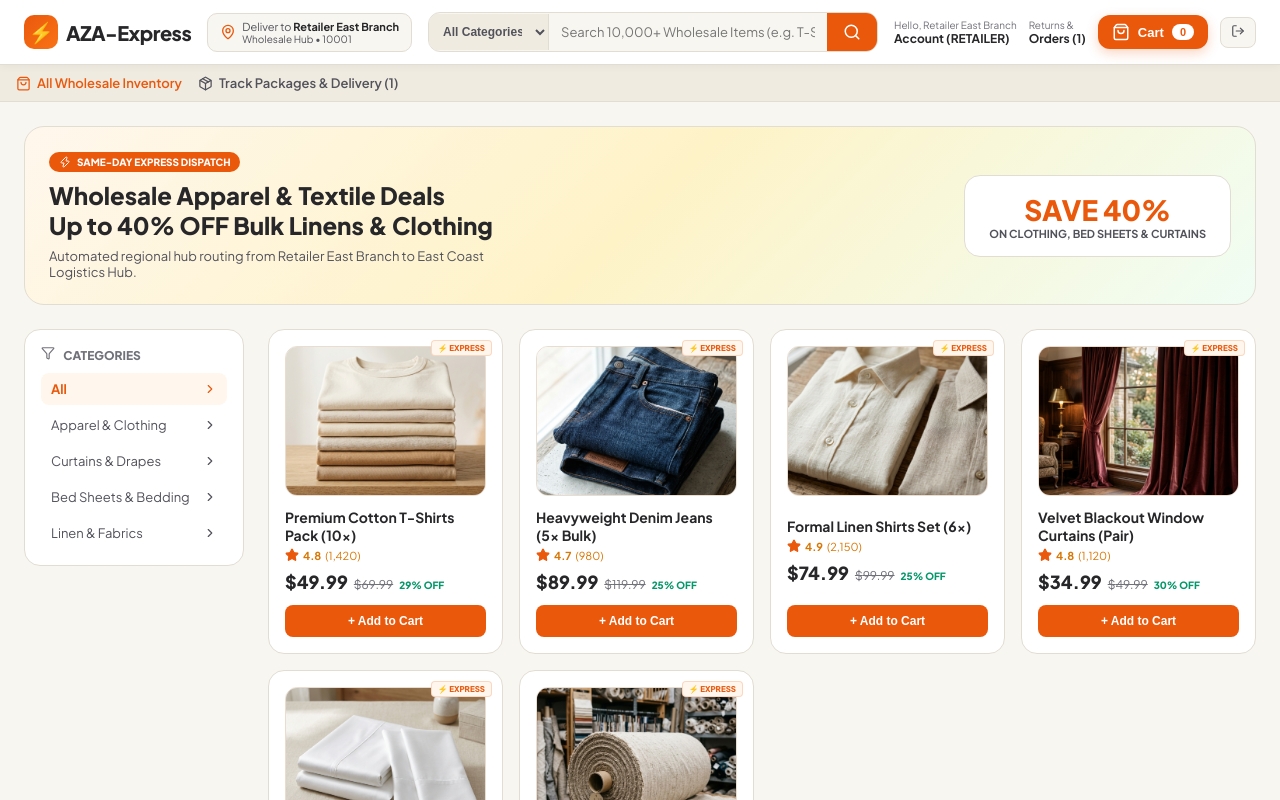
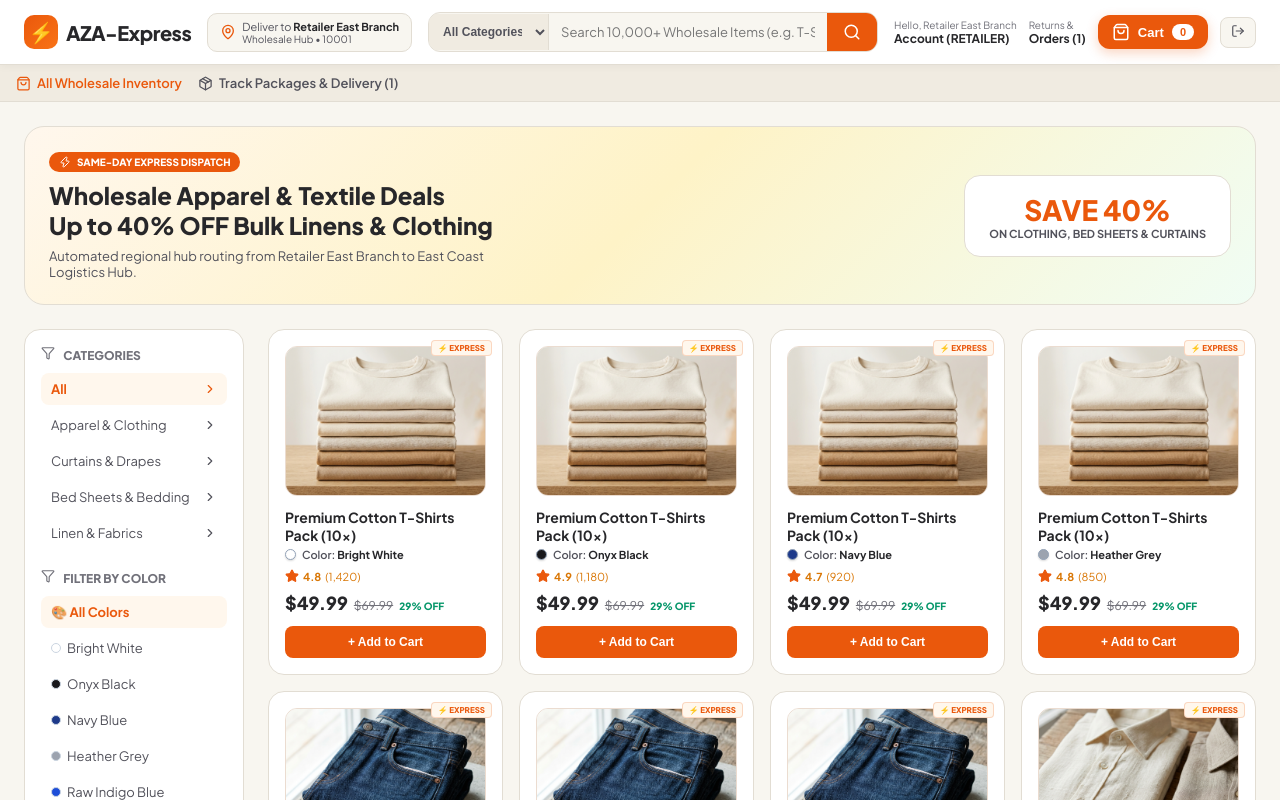
Before and after one commit to maindofficialin-alt/demo-app, a React (Vite) app: page / in a window 1280 px wide. Both pictures are taken after a click on the button "Sign in". Shown: the top 800 px of the page. Built offline with nearby package versions, Linux system fonts and the light colour scheme.

Commit message:
Expand wholesale inventory to 22 color variant items with color filter sidebar

```diff
--- a/src/App.tsx
+++ b/src/App.tsx
@@ -13,16 +13,45 @@ interface ProductItem extends CatalogItem {
   reviews: number;
   mrp: number;
   image: string;
+  colorName: string;
+  colorHex: string;
 }
 
-// Mock Amazon / Flipkart style apparel & textile wholesale catalog
+// Expanded Amazon / Flipkart style wholesale fabric & apparel catalog with color variants
 const ECOM_PRODUCTS: ProductItem[] = [
-  { id: 'cat_01', name: 'Premium Cotton T-Shirts Pack (10x)', price: 49.99, mrp: 69.99, rating: 4.8, reviews: 1420, category: 'Apparel & Clothing', icon: '👕', image: '/assets/cotton_tshirts.png' },
-  { id: 'cat_02', name: 'Heavyweight Denim Jeans (5x Bulk)', price: 89.99, mrp: 119.99, rating: 4.7, reviews: 980, category: 'Apparel & Clothing', icon: '👖', image: '/assets/denim_jeans.png' },
-  { id: 'cat_03', name: 'Formal Linen Shirts Set (6x)', price: 74.99, mrp: 99.99, rating: 4.9, reviews: 2150, category: 'Apparel & Clothing', icon: '👔', image: '/assets/linen_shirts.png' },
-  { id: 'cat_04', name: 'Velvet Blackout Window Curtains (Pair)', price: 34.99, mrp: 49.99, rating: 4.8, reviews: 1120, category: 'Curtains & Drapes', icon: '🪟', image: '/assets/velvet_curtains.png' },
-  { id: 'cat_05', name: 'Egyptian Cotton 800-TC King Bed Sheet Set', price: 54.99, mrp: 79.99, rating: 4.9, reviews: 3400, category: 'Bed Sheets & Bedding', icon: '🛏️', image: '/assets/bed_sheets.png' },
-  { id: 'cat_06', name: 'Raw Organic Linen Fabric Bolt (10 Yards)', price: 64.99, mrp: 89.99, rating: 4.8, reviews: 790, category: 'Linen & Fabrics', icon: '🧵', image: '/assets/fabric_bolt.png' }
+  // Apparel & Clothing - T-Shirts
+  { id: 'cat_01a', name: 'Premium Cotton T-Shirts Pack (10x)', price: 49.99, mrp: 69.99, rating: 4.8, reviews: 1420, category: 'Apparel & Clothing', icon: '👕', image: '/assets/cotton_tshirts.png', colorName: 'Bright White', colorHex: '#ffffff' },
+  { id: 'cat_01b', name: 'Premium Cotton T-Shirts Pack (10x)', price: 49.99, mrp: 69.99, rating: 4.9, reviews: 1180, category: 'Apparel & Clothing', icon: '👕', image: '/assets/cotton_tshirts.png', colorName: 'Onyx Black', colorHex: '#18181b' },
+  { id: 'cat_01c', name: 'Premium Cotton T-Shirts Pack (10x)', price: 49.99, mrp: 69.99, rating: 4.7, reviews: 920, category: 'Apparel & Clothing', icon: '👕', image: '/assets/cotton_tshirts.png', colorName: 'Navy Blue', colorHex: '#1e3a8a' },
+  { id: 'cat_01d', name: 'Premium Cotton T-Shirts Pack (10x)', price: 49.99, mrp: 69.99, rating: 4.8, reviews: 850, category: 'Apparel & Clothing', icon: '👕', image: '/assets/cotton_tshirts.png', colorName: 'Heather Grey', colorHex: '#9ca3af' },
+
+  // Apparel & Clothing - Denim Jeans
+  { id: 'cat_02a', name: 'Heavyweight Denim Jeans (5x Bulk)', price: 89.99, mrp: 119.99, rating: 4.7, reviews: 980, category: 'Apparel & Clothing', icon: '👖', image: '/assets/denim_jeans.png', colorName: 'Raw Indigo Blue', colorHex: '#1d4ed8' },
+  { id: 'cat_02b', name: 'Heavyweight Denim Jeans (5x Bulk)', price: 89.99, mrp: 119.99, rating: 4.9, reviews: 1250, category: 'Apparel & Clothing', icon: '👖', image: '/assets/denim_jeans.png', colorName: 'Jet Black', colorHex: '#09090b' },
+  { id: 'cat_02c', name: 'Heavyweight Denim Jeans (5x Bulk)', price: 89.99, mrp: 119.99, rating: 4.6, reviews: 740, category: 'Apparel & Clothing', icon: '👖', image: '/assets/denim_jeans.png', colorName: 'Vintage Light Blue', colorHex: '#60a5fa' },
+
+  // Apparel & Clothing - Formal Linen Shirts
+  { id: 'cat_03a', name: 'Formal Linen Shirts Set (6x)', price: 74.99, mrp: 99.99, rating: 4.9, reviews: 2150, category: 'Apparel & Clothing', icon: '👔', image: '/assets/linen_shirts.png', colorName: 'Oatmeal Beige', colorHex: '#d4b996' },
+  { id: 'cat_03b', name: 'Formal Linen Shirts Set (6x)', price: 74.99, mrp: 99.99, rating: 4.8, reviews: 1640, category: 'Apparel & Clothing', icon: '👔', image: '/assets/linen_shirts.png', colorName: 'Pure White', colorHex: '#ffffff' },
+  { id: 'cat_03c', name: 'Formal Linen Shirts Set (6x)', price: 74.99, mrp: 99.99, rating: 4.7, reviews: 1100, category: 'Apparel & Clothing', icon: '👔', image: '/assets/linen_shirts.png', colorName: 'Sky Blue', colorHex: '#93c5fd' },
+  { id: 'cat_03d', name: 'Formal Linen Shirts Set (6x)', price: 74.99, mrp: 99.99, rating: 4.8, reviews: 890, category: 'Apparel & Clothing', icon: '👔', image: '/assets/linen_shirts.png', colorName: 'Olive Green', colorHex: '#4d7c0f' },
+
+  // Curtains & Drapes
+  { id: 'cat_04a', name: 'Velvet Blackout Window Curtains (Pair)', price: 34.99, mrp: 49.99, rating: 4.8, reviews: 1120, category: 'Curtains & Drapes', icon: '🪟', image: '/assets/velvet_curtains.png', colorName: 'Emerald Green', colorHex: '#047857' },
+  { id: 'cat_04b', name: 'Velvet Blackout Window Curtains (Pair)', price: 34.99, mrp: 49.99, rating: 4.9, reviews: 1430, category: 'Curtains & Drapes', icon: '🪟', image: '/assets/velvet_curtains.png', colorName: 'Royal Navy', colorHex: '#1e1b4b' },
+  { id: 'cat_04c', name: 'Velvet Blackout Window Curtains (Pair)', price: 34.99, mrp: 49.99, rating: 4.7, reviews: 880, category: 'Curtains & Drapes', icon: '🪟', image: '/assets/velvet_curtains.png', colorName: 'Wine Crimson', colorHex: '#881337' },
+  { id: 'cat_04d', name: 'Velvet Blackout Window Curtains (Pair)', price: 34.99, mrp: 49.99, rating: 4.8, reviews: 950, category: 'Curtains & Drapes', icon: '🪟', image: '/assets/velvet_curtains.png', colorName: 'Charcoal Grey', colorHex: '#3f3f46' },
+
+  // Bed Sheets & Bedding
+  { id: 'cat_05a', name: 'Egyptian Cotton 800-TC King Bed Sheet Set', price: 54.99, mrp: 79.99, rating: 4.9, reviews: 3400, category: 'Bed Sheets & Bedding', icon: '🛏️', image: '/assets/bed_sheets.png', colorName: 'Snow White', colorHex: '#f8fafc' },
+  { id: 'cat_05b', name: 'Egyptian Cotton 800-TC King Bed Sheet Set', price: 54.99, mrp: 79.99, rating: 4.8, reviews: 2100, category: 'Bed Sheets & Bedding', icon: '🛏️', image: '/assets/bed_sheets.png', colorName: 'Slate Grey', colorHex: '#64748b' },
+  { id: 'cat_05c', name: 'Egyptian Cotton 800-TC King Bed Sheet Set', price: 54.99, mrp: 79.99, rating: 4.7, reviews: 1540, category: 'Bed Sheets & Bedding', icon: '🛏️', image: '/assets/bed_sheets.png', colorName: 'Blush Pink', colorHex: '#fbcfe8' },
+  { id: 'cat_05d', name: 'Egyptian Cotton 800-TC King Bed Sheet Set', price: 54.99, mrp: 79.99, rating: 4.9, reviews: 1890, category: 'Bed Sheets & Bedding', icon: '🛏️', image: '/assets/bed_sheets.png', colorName: 'Sage Green', colorHex: '#a7f3d0' },
+
+  // Linen & Fabrics
+  { id: 'cat_06a', name: 'Raw Organic Linen Fabric Bolt (10 Yards)', price: 64.99, mrp: 89.99, rating: 4.8, reviews: 790, category: 'Linen & Fabrics', icon: '🧵', image: '/assets/fabric_bolt.png', colorName: 'Natural Flax', colorHex: '#e5d5c5' },
+  { id: 'cat_06b', name: 'Raw Organic Linen Fabric Bolt (10 Yards)', price: 64.99, mrp: 89.99, rating: 4.9, reviews: 920, category: 'Linen & Fabrics', icon: '🧵', image: '/assets/fabric_bolt.png', colorName: 'Bleached White', colorHex: '#f8fafc' },
+  { id: 'cat_06c', name: 'Raw Organic Linen Fabric Bolt (10 Yards)', price: 64.99, mrp: 89.99, rating: 4.7, reviews: 610, category: 'Linen & Fabrics', icon: '🧵', image: '/assets/fabric_bolt.png', colorName: 'Terracotta Rust', colorHex: '#c2410c' }
 ];
 
 const RETAILER_FRANCHISE_MAP: Record<string, string> = {
@@ -101,6 +130,7 @@ export default function App() {
   // Retailer App States
   const [retailerTab, setRetailerTab] = useState<'catalog' | 'orders'>('catalog');
   const [selectedCategory, setSelectedCategory] = useState<string>('All');
+  const [selectedColor, setSelectedColor] = useState<string>('All');
   const [searchQuery, setSearchQuery] = useState<string>('');
   const [cart, setCart] = useState<Record<string, number>>({});
   const [isCartOpen, setIsCartOpen] = useState<boolean>(false);
@@ -264,8 +294,11 @@ export default function App() {
   // Filtered Products
   const filteredProducts = ECOM_PRODUCTS.filter(product => {
     const matchesCategory = selectedCategory === 'All' || product.category === selectedCategory;
-    const matchesSearch = searchQuery === '' || product.name.toLowerCase().includes(searchQuery.toLowerCase());
-    return matchesCategory && matchesSearch;
+    const matchesColor = selectedColor === 'All' || product.colorName === selectedColor;
+    const matchesSearch = searchQuery === '' ||
+      product.name.toLowerCase().includes(searchQuery.toLowerCase()) ||
+      product.colorName.toLowerCase().includes(searchQuery.toLowerCase());
+    return matchesCategory && matchesColor && matchesSearch;
   });
 
   // Scoped Data
@@ -508,7 +541,7 @@ export default function App() {
                   <div className="filter-section-title">
                     <Filter size={14} style={{ display: 'inline', marginRight: '6px' }} /> Categories
                   </div>
-                  <div className="filter-list">
+                  <div className="filter-list" style={{ marginBottom: '20px' }}>
                     {['All', 'Apparel & Clothing', 'Curtains & Drapes', 'Bed Sheets & Bedding', 'Linen & Fabrics'].map(cat => (
                       <div
                         key={cat}
@@ -519,6 +552,40 @@ export default function App() {
                         <ChevronRight size={14} />
                       </div>
                     ))}
+                  </div>
+
+                  <div className="filter-section-title">
+                    <Filter size={14} style={{ display: 'inline', marginRight: '6px' }} /> Filter by Color
+                  </div>
+                  <div className="filter-list">
+                    <div
+                      className={`filter-item ${selectedColor === 'All' ? 'active' : ''}`}
+                      onClick={() => setSelectedColor('All')}
+                    >
+                      <span>🎨 All Colors</span>
+                    </div>
+                    {Array.from(new Set(ECOM_PRODUCTS.map(p => p.colorName))).map(cName => {
+                      const colorObj = ECOM_PRODUCTS.find(p => p.colorName === cName);
+                      return (
+                        <div
+                          key={cName}
+                          className={`filter-item ${selectedColor === cName ? 'active' : ''}`}
+                          onClick={() => setSelectedColor(cName)}
+                        >
+                          <div style={{ display: 'flex', alignItems: 'center', gap: '6px' }}>
+                            <span style={{
+                              width: '10px',
+                              height: '10px',
+                              borderRadius: '50%',
+                              background: colorObj?.colorHex || '#ccc',
+                              border: '1px solid #cbd5e1',
+                              display: 'inline-block'
+                            }} />
+                            <span>{cName}</span>
+                          </div>
+                        </div>
+                      );
+                    })}
                   </div>
                 </div>
 
@@ -533,6 +600,23 @@ export default function App() {
 
                       <div>
                         <div className="ecom-product-title">{product.name}</div>
+
+                        {/* Color Swatch Badge */}
+                        <div style={{ display: 'flex', alignItems: 'center', gap: '6px', margin: '4px 0 8px' }}>
+                          <span style={{
+                            width: '11px',
+                            height: '11px',
+                            borderRadius: '50%',
+                            background: product.colorHex,
+                            border: '1px solid #94a3b8',
+                            display: 'inline-block',
+                            boxShadow: '0 1px 2px rgba(0,0,0,0.15)'
+                          }} />
+                          <span style={{ fontSize: '11px', color: '#52525b', fontWeight: '600' }}>
+                            Color: <strong style={{ color: '#27272a' }}>{product.colorName}</strong>
+                          </span>
+                        </div>
+
                         <div className="ecom-rating-row">
                           <Star size={14} fill="#ea580c" color="#ea580c" />
                           <span style={{ fontWeight: 'bold' }}>{product.rating}</span>
```
